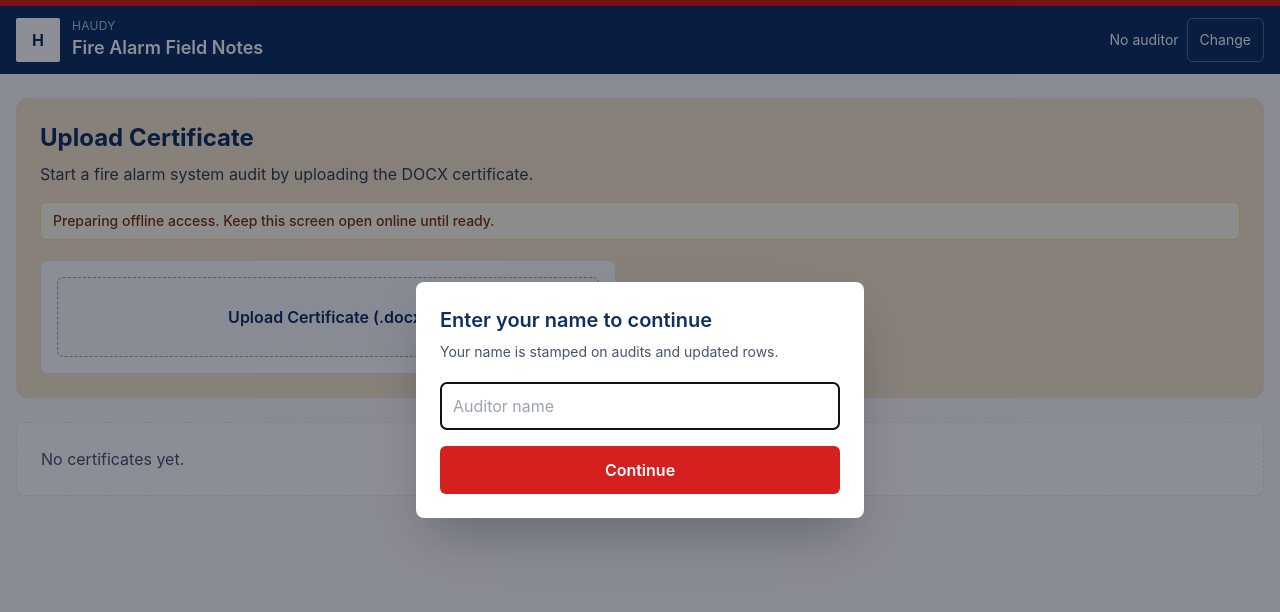
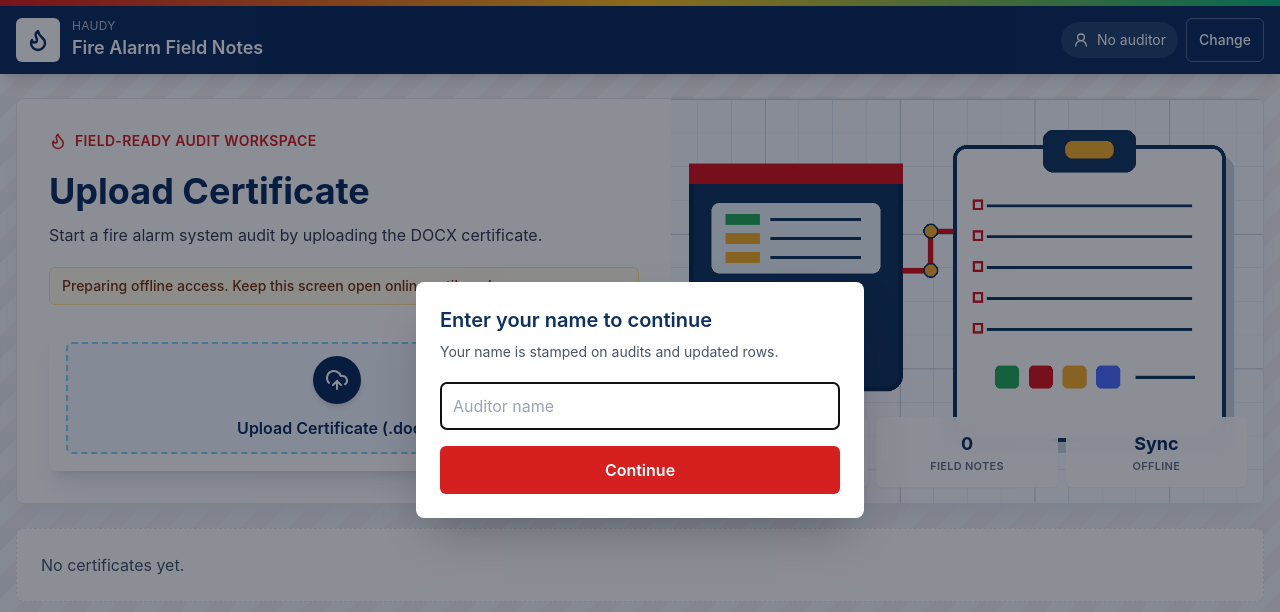
Before and after one commit to vahidabsk/Haudy, a React (Vite) app: page / in a window 1280 px wide. Shown: the top 612 px of the page. Built offline with nearby package versions, Linux system fonts and the light colour scheme.

Commit message:
Refresh Haudy visual design

```diff
--- a/src/components/UlHeader.tsx
+++ b/src/components/UlHeader.tsx
@@ -1,22 +1,25 @@
 import { Link } from "react-router-dom";
+import { Flame, UserRound } from "lucide-react";
 import { Auditor } from "../lib/types";
 
 export function UlHeader({ auditor, onChange }: { auditor: Auditor | null; onChange: () => void }) {
   return (
     <header className="no-print">
-      <div className="h-1.5 bg-signal" />
-      <div className="bg-navy text-white">
+      <div className="h-1.5 bg-gradient-to-r from-signal via-amber-400 to-emerald-500" />
+      <div className="bg-navy text-white shadow-lg shadow-slate-900/10">
         <div className="mx-auto flex min-h-16 max-w-7xl items-center justify-between gap-4 px-4 py-3">
           <Link className="flex items-center gap-3" to="/">
-            <div className="grid h-11 w-11 place-items-center rounded-sm bg-white font-bold text-navy">H</div>
+            <div className="grid h-11 w-11 place-items-center rounded-md bg-white text-navy shadow-sm">
+              <Flame size={24} strokeWidth={2.4} />
+            </div>
             <div>
               <p className="text-xs uppercase tracking-wide text-white/70">Haudy</p>
               <h1 className="text-lg font-semibold">Fire Alarm Field Notes</h1>
             </div>
           </Link>
           <div className="flex items-center gap-2 text-sm">
-            <span>{auditor?.name || "No auditor"}</span>
-            <button className="min-h-11 rounded-md border border-white/30 px-3" onClick={onChange}>
+            <span className="hidden items-center gap-2 rounded-full bg-white/10 px-3 py-2 sm:flex"><UserRound size={16} />{auditor?.name || "No auditor"}</span>
+            <button className="min-h-11 rounded-md border border-white/30 px-3 font-medium hover:bg-white/10" onClick={onChange}>
               Change
             </button>
           </div>
--- a/src/components/UploadDialog.tsx
+++ b/src/components/UploadDialog.tsx
@@ -1,4 +1,5 @@
 import { ChangeEvent, useState } from "react";
+import { FileCheck2, UploadCloud } from "lucide-react";
 import { parseCertificateText } from "../lib/certificate-parser";
 import { extractDocxText } from "../lib/docx-extract";
 import { ParsedCertificate } from "../lib/types";
@@ -17,14 +18,18 @@ export function UploadDialog({ onParsed }: { onParsed: (certificate: ParsedCerti
   }
 
   return (
-    <div className="rounded-lg border bg-white p-4">
-      <label className="flex min-h-20 cursor-pointer items-center justify-center rounded-md border border-dashed border-slate-400 bg-slate-50 px-4 text-center font-semibold text-navy">
-        Upload Certificate (.docx)
+    <div className="rounded-lg border border-white/70 bg-white p-4 shadow-xl shadow-navy/10">
+      <label className="flex min-h-28 cursor-pointer flex-col items-center justify-center gap-3 rounded-md border-2 border-dashed border-sky-300 bg-sky-50 px-4 text-center font-semibold text-navy transition hover:border-signal hover:bg-red-50">
+        <span className="grid h-12 w-12 place-items-center rounded-full bg-navy text-white shadow-md"><UploadCloud size={24} /></span>
+        <span>Upload Certificate (.docx)</span>
         <input className="hidden" type="file" accept=".docx" onChange={upload} />
       </label>
       {message ? <p className="mt-3 text-sm text-signal">{message}</p> : null}
       {draft ? (
         <div className="mt-4 grid gap-3">
+          <div className="flex items-center gap-2 rounded-md bg-emerald-50 px-3 py-2 text-sm font-semibold text-emerald-800">
+            <FileCheck2 size={18} /> Certificate parsed
+          </div>
           {Object.entries(draft)
             .filter(([key]) => key !== "deviceCounts")
             .map(([key, value]) => (
@@ -37,7 +42,7 @@ export function UploadDialog({ onParsed }: { onParsed: (certificate: ParsedCerti
                 />
               </label>
             ))}
-          <button className="min-h-12 rounded-md bg-signal px-4 font-semibold text-white" onClick={() => onParsed(draft)}>
+          <button className="min-h-12 rounded-md bg-signal px-4 font-semibold text-white shadow-md shadow-red-900/20 hover:bg-red-700" onClick={() => onParsed(draft)}>
             Confirm and Create Audit
           </button>
         </div>
--- a/src/index.css
+++ b/src/index.css
@@ -12,6 +12,9 @@ body {
   margin: 0;
   min-width: 320px;
   min-height: 100vh;
+  background:
+    linear-gradient(135deg, rgba(20, 58, 99, 0.05) 0 25%, transparent 25% 50%, rgba(215, 25, 32, 0.035) 50% 75%, transparent 75%) 0 0 / 48px 48px,
+    linear-gradient(180deg, #f8fafc 0%, #eef5f8 100%);
 }
 
 button,
--- a/src/pages/Dashboard.tsx
+++ b/src/pages/Dashboard.tsx
@@ -1,5 +1,6 @@
 import { useEffect, useState } from "react";
 import { Link, useNavigate } from "react-router-dom";
+import { Building2, Download, FilePenLine, Flame, ShieldCheck, Trash2 } from "lucide-react";
 import { UploadDialog } from "../components/UploadDialog";
 import { useAudits } from "../hooks/use-audits";
 import { relativeTime } from "../lib/utils";
@@ -29,39 +30,62 @@ export function Dashboard({ auditorName }: { auditorName: string }) {
 
   return (
     <main className="mx-auto grid max-w-7xl gap-6 px-4 py-6">
-      <section className="rounded-xl bg-reserve p-6">
-        <h2 className="text-2xl font-bold text-navy">Upload Certificate</h2>
-        <p className="mt-2 max-w-2xl text-slate-700">Start a fire alarm system audit by uploading the DOCX certificate.</p>
-        <div className={`mt-4 rounded-md border px-3 py-2 text-sm font-medium ${offlineReady ? "border-emerald-200 bg-emerald-50 text-emerald-800" : "border-amber-200 bg-amber-50 text-amber-900"}`}>
+      <section className="overflow-hidden rounded-lg border bg-white shadow-xl shadow-slate-200/80">
+        <div className="grid gap-0 lg:grid-cols-[1.05fr_0.95fr]">
+          <div className="grid content-center gap-5 p-6 md:p-8">
+            <div className="flex items-center gap-2 text-sm font-semibold uppercase tracking-wide text-signal">
+              <Flame size={18} /> Field-ready audit workspace
+            </div>
+            <div>
+              <h2 className="text-3xl font-bold text-navy md:text-4xl">Upload Certificate</h2>
+              <p className="mt-3 max-w-2xl text-base text-slate-700">Start a fire alarm system audit by uploading the DOCX certificate.</p>
+            </div>
+            <div className={`rounded-md border px-3 py-2 text-sm font-medium ${offlineReady ? "border-emerald-200 bg-emerald-50 text-emerald-800" : "border-amber-200 bg-amber-50 text-amber-900"}`}>
               {offlineReady ? "Offline ready on this device" : online ? "Preparing offline access. Keep this screen open online until ready." : "Offline access is not ready on this device yet."}
             </div>
-        <div className="mt-5 max-w-xl">
+            <div className="max-w-xl">
               <UploadDialog onParsed={(certificate) => {
                 const audit = audits.createFromCertificate(certificate);
                 navigate(`/audit/${audit.id}`);
               }} />
+            </div>
+          </div>
+          <div className="relative min-h-[280px] bg-slate-100">
+            <img className="h-full min-h-[280px] w-full object-cover" src="/brand/dashboard-illustration.png" alt="" />
+            <div className="absolute bottom-4 left-4 right-4 grid grid-cols-3 gap-2">
+              <Metric label="ASCs" value={groups.length} />
+              <Metric label="Field Notes" value={audits.audits.length} />
+              <Metric label="Offline" value={offlineReady ? "Ready" : "Sync"} />
+            </div>
+          </div>
         </div>
       </section>
       <section className="grid gap-4">
         {audits.audits.length === 0 ? <div className="rounded-lg border border-dashed bg-white p-6 text-slate-600">No certificates yet.</div> : null}
         {groups.map((group) => (
           <section key={group.ascName} className="grid gap-3 rounded-lg border bg-white p-4 shadow-sm">
+            <div className="flex items-center justify-between gap-3">
+              <div className="flex items-center gap-3">
+                <div className="grid h-11 w-11 place-items-center rounded-md bg-navy text-white"><Building2 size={22} /></div>
                 <div>
                   <h2 className="text-xl font-bold text-navy">{group.ascName}</h2>
                   <p className="text-sm text-slate-600">{group.audits.length} certificate{group.audits.length === 1 ? "" : "s"}</p>
                 </div>
-            <div className="grid gap-2 md:grid-cols-2 xl:grid-cols-3">
+              </div>
+              <ShieldCheck className="hidden text-emerald-600 sm:block" size={24} />
+            </div>
+            <div className="grid gap-3 md:grid-cols-2 xl:grid-cols-3">
               {group.audits.map((audit) => (
-                <article key={audit.id} className="grid gap-3 rounded-md border bg-slate-50 p-4">
+                <article key={audit.id} className="grid gap-3 rounded-md border border-slate-200 bg-slate-50 p-4 shadow-sm transition hover:-translate-y-0.5 hover:border-sky-200 hover:shadow-lg">
                   <div>
-                    <h3 className="font-semibold text-navy">{audit.certificateNumber || "Certificate not set"}</h3>
-                    <p className="text-sm text-slate-700">{audit.protectedProperty || "Property name not set"}</p>
+                    <p className="text-xs font-semibold uppercase tracking-wide text-signal">{audit.certificateNumber || "Certificate not set"}</p>
+                    <h3 className="mt-1 text-lg font-bold text-navy">{audit.protectedProperty || "Property name not set"}</h3>
                   </div>
                   <p className="text-xs text-slate-500">Updated {relativeTime(audit.updatedAt)}</p>
                   <div className="flex flex-wrap gap-2">
-                    <Link className="min-h-11 rounded-md bg-sky-700 px-4 py-2 text-center font-semibold text-white shadow-sm hover:bg-sky-800" to={`/audit/${audit.id}`}>Edit Field Note</Link>
-                    <Link className="min-h-11 rounded-md bg-emerald-700 px-4 py-2 text-center font-semibold text-white shadow-sm hover:bg-emerald-800" to={`/audit/${audit.id}/export`}>Export Field Note</Link>
-                    <button className="min-h-11 rounded-md bg-red-700 px-4 py-2 font-semibold text-white shadow-sm hover:bg-red-800" onClick={() => audits.deleteAudit(audit.id)}>Delete Field Note</button>
+                    <Link className="inline-flex min-h-11 items-center gap-2 rounded-md bg-sky-700 px-4 py-2 text-center font-semibold text-white shadow-sm hover:bg-sky-800" to={`/audit/${audit.id}`}><FilePenLine size={17} /> Edit Field Note</Link>
+                    <Link className="inline-flex min-h-11 items-center gap-2 rounded-md bg-emerald-700 px-4 py-2 text-center font-semibold text-white shadow-sm hover:bg-emerald-800" to={`/audit/${audit.id}/export`}><Download size={17} /> Export Field Note</Link>
+                    <button className="inline-flex min-h-11 items-center gap-2 rounded-md bg-red-700 px-4 py-2 font-semibold text-white shadow-sm hover:bg-red-800" onClick={() => audits.deleteAudit(audit.id)}><Trash2 size={17} /> Delete Field Note</button>
                   </div>
                 </article>
               ))}
@@ -70,6 +94,15 @@ export function Dashboard({ auditorName }: { auditorName: string }) {
         ))}
       </section>
     </main>
+  );
+}
+
+function Metric({ label, value }: { label: string; value: string | number }) {
+  return (
+    <div className="rounded-md border border-white/40 bg-white/90 p-3 text-center shadow-sm backdrop-blur">
+      <div className="text-lg font-bold text-navy">{value}</div>
+      <div className="text-[11px] font-semibold uppercase tracking-wide text-slate-500">{label}</div>
+    </div>
   );
 }
 
```
Also changed, not shown: src/components/CertificateSummary.tsx (+4 -3 lines), src/pages/Audit.tsx (+13 -11 lines), public/brand/dashboard-illustration.png (added). Lines whose indentation alone changed are shown as unchanged.
